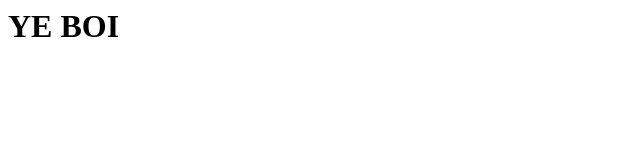
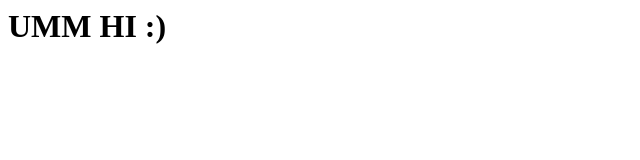
Before and after one commit to RXNationGMG/RXNationBot, a website: page app/views/index.html in a window 1280 px wide. Shown: the whole page, without its empty margins (0-640 px from the left). Drawn offline with Linux system fonts and the light colour scheme.

Commit message:
Update index.html

```diff
--- a/app/views/index.html
+++ b/app/views/index.html
@@ -1,7 +1,7 @@
 <html>
   <body>
     <h1>
-      YE BOI
+      UMM HI :)
     </h1>
   </body>
 </html>
```
